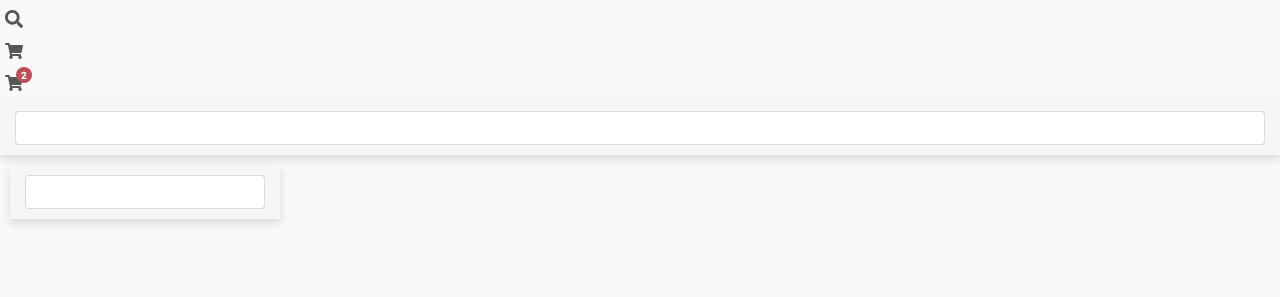
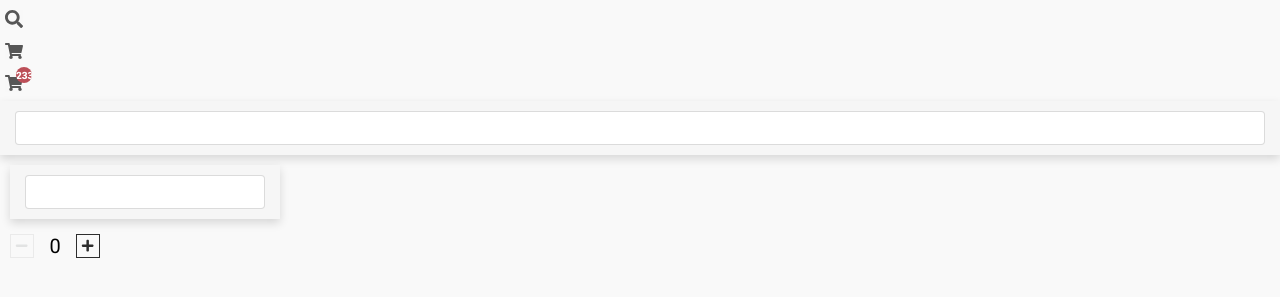
Before and after one commit to brenoxavier48/Fashionista_E-commerce, a React (Create React App) app: page / in a window 1280 px wide. Shown: the part 351-648 px from the top of the page. Built offline with nearby package versions, Linux system fonts and the light colour scheme.

Commit message:
feat: make Counter component

```diff
--- a/src/App.tsx
+++ b/src/App.tsx
@@ -1,8 +1,10 @@
-import React from "react";
+import React, { useState, MouseEvent } from "react";
 import { CountButton, MainButton, SizeButton, HeaderButton } from "./components/ui/buttons";
 import { InputSearch } from "./components/ui/inputs";
+import Counter from './components/Counter'
 
 function App() {
+  const [ value, setValue ] = useState<number>(0)
   return (
     <div className="App">
       <div>
@@ -19,11 +21,20 @@ function App() {
         <SizeButton size="G" available={false}></SizeButton>
         <HeaderButton icon="search"></HeaderButton>
         <HeaderButton icon="shoppingCart"></HeaderButton>
-        <HeaderButton icon="shoppingCart" itemsQuantity={2}></HeaderButton>
+        <HeaderButton icon="shoppingCart" itemsQuantity={233}></HeaderButton>
         <InputSearch></InputSearch>
         <div style={{width:"290px", padding:"10px"}}>
           <InputSearch></InputSearch>
         </div>
+        <Counter
+          value={value}
+          decrease={(event: MouseEvent<HTMLButtonElement, globalThis.MouseEvent>) => {
+            setValue(currentValue => currentValue - 1)
+          }}
+          increase={(event: MouseEvent<HTMLButtonElement, globalThis.MouseEvent>) => {
+            setValue(currentValue => currentValue + 1)
+          }}
+        ></Counter>
       </div>
     </div>
   );
--- a/src/assets/scss/Main.scss
+++ b/src/assets/scss/Main.scss
@@ -8,6 +8,7 @@
 @import "../../components/ui/buttons/SizeButton/styles.scss";
 @import "../../components/ui/buttons/HeaderButton/styles.scss";
 @import "../../components/ui/inputs/InputSearch/styles.scss";
+@import "../../components/Counter/styles.scss";
 
 
 //pages
--- /dev/null
+++ b/src/components/Counter/index.tsx
@@ -0,0 +1,24 @@
+import React, { MouseEvent } from 'react'
+import { CountButton } from '../ui/buttons'
+
+type Props = {
+  value: number,
+  decrease(event: MouseEvent<HTMLButtonElement, globalThis.MouseEvent>): void,
+  increase(event: MouseEvent<HTMLButtonElement, globalThis.MouseEvent>): void
+}
+
+const Counter = ({value, decrease, increase}: Props) => {
+  return (
+    <div className="counter__container">
+      <CountButton
+        decrease
+        onClick={decrease}
+        disabled={value <= 0}
+      />
+      <p className="counter__container__value">{value}</p>
+      <CountButton onClick={increase}/>
+    </div>
+  )
+}
+
+export default Counter
--- /dev/null
+++ b/src/components/Counter/styles.scss
@@ -0,0 +1,11 @@
+.counter__container {
+  @include flex-centred;
+  justify-content: space-around;
+  width: 110px;
+
+  .counter__container__value {
+    font-size: 20px;
+    font-weight: 500;
+  }
+
+}
```
Also changed, not shown: 1 other file (tests, documents, lock files or other folders).
